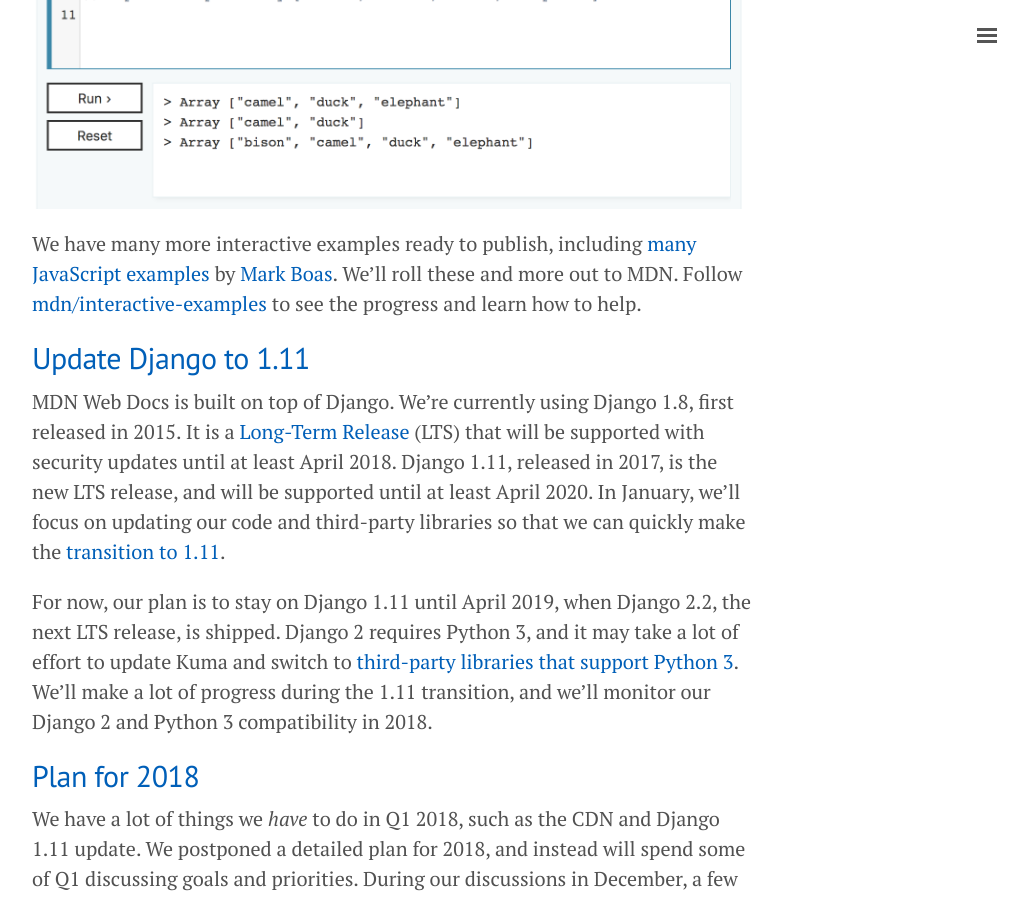
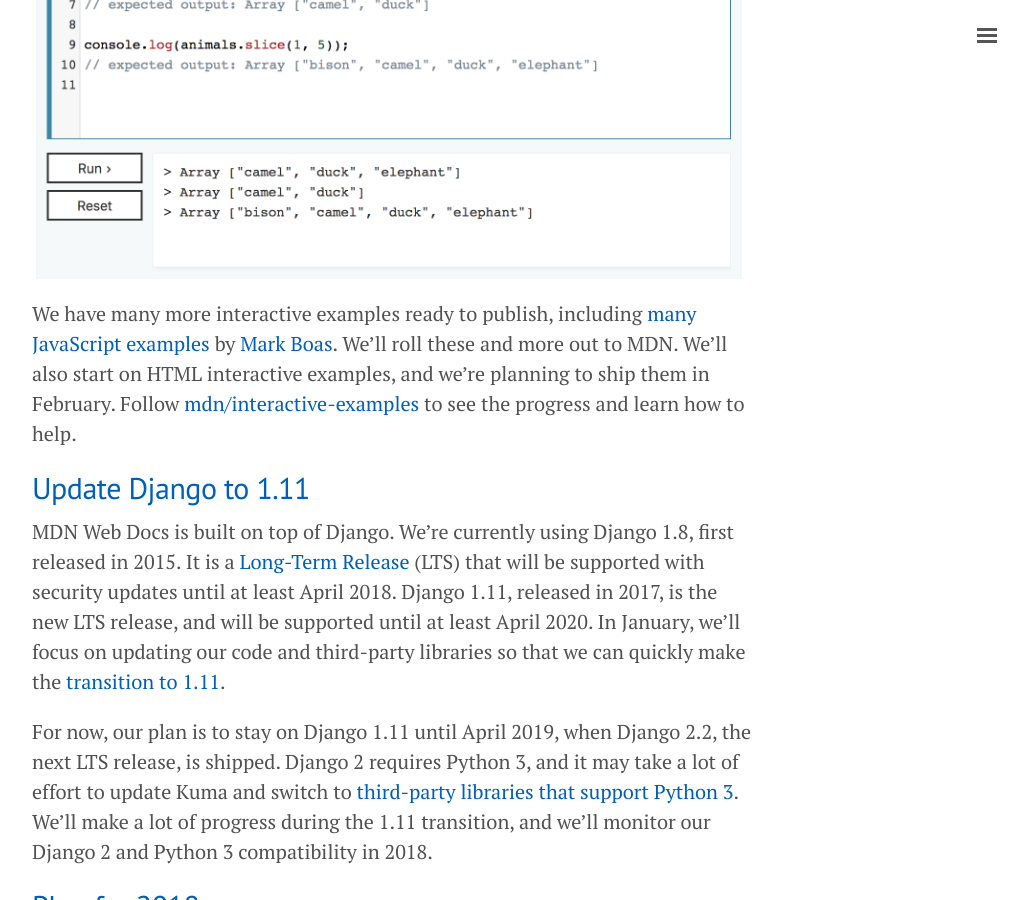
Before and after one commit to mozilla/meao, a Jekyll site: the page built from _posts/2018-01-08-kuma-report.md, in a window 1280 px wide and 900 px high, scrolled down 6404 px. Shown: the whole window, without its empty margins (248-1276 px from the left). Built offline with Jekyll 4.4.1, drawn with Linux system fonts in a browser that asks for light colours; some of the changed text lies outside the part shown.

Commit message:
Add HTML interactive examples

```diff
--- a/_posts/2018-01-08-kuma-report.md
+++ b/_posts/2018-01-08-kuma-report.md
@@ -227,6 +227,9 @@ Other significant PRs:
 Planned for January
 ===
 
+We're contining on existing projects like BCD in January, and starting some
+larger projects that will start to ship in February.
+
 <a name="cdn-dec-17">Prepare for a CDN
 ---
 We've exhausted the easy solutions for increasing availability on MDN. We
@@ -269,7 +272,9 @@ and [more](https://developer.mozilla.org/en-us/search?locale=en-us&kumascript_ma
 
 We have many more interactive examples ready to publish, including
 [many JavaScript examples](https://github.com/mdn/interactive-examples/tree/master/live-examples/js-examples)
-by [Mark Boas](https://github.com/maboa). We'll roll these and more out to MDN. Follow
+by [Mark Boas](https://github.com/maboa). We'll roll these and more out to MDN.
+We'll also start on HTML interactive examples, and we're planning to ship them
+in February. Follow
 [mdn/interactive-examples](https://github.com/mdn/interactive-examples) to see
 the progress and learn how to help.
 
```
